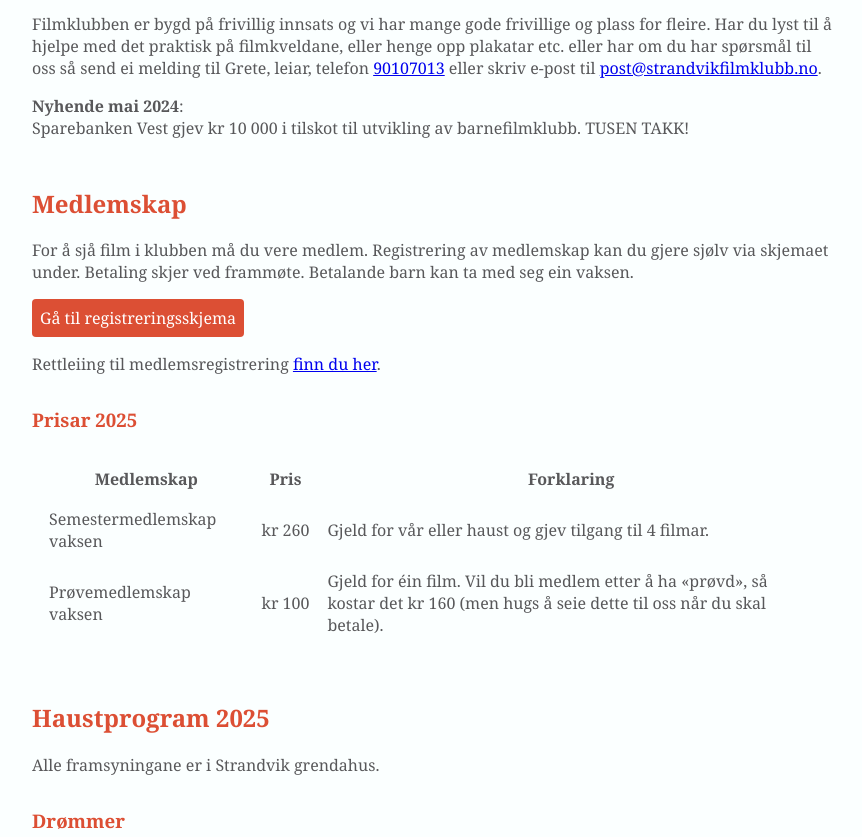
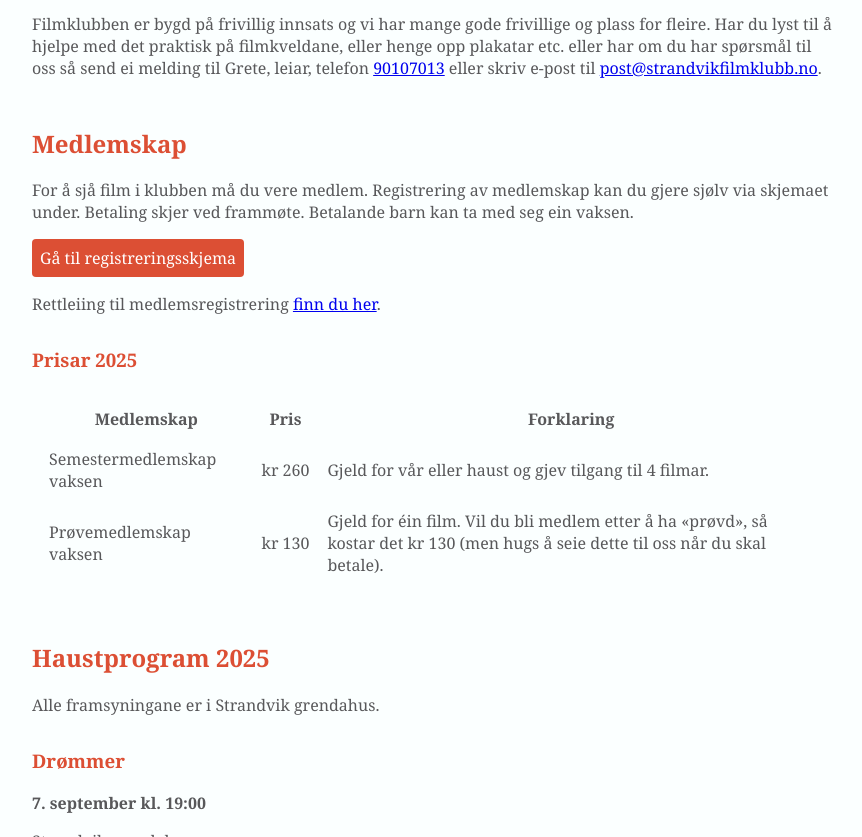
Before and after one commit to draperunner/strandvikfilmklubb, a website built with Parcel: page src/index.html in a window 1280 px wide. Shown: the part 393-1230 px from the top of the page, without its empty margins (208-1070 px from the left). Built offline with nearby package versions, Linux system fonts and the light colour scheme.

Commit message:
Update prices, remove old news

```diff
--- a/src/index.html
+++ b/src/index.html
@@ -80,10 +80,6 @@
           >post@strandvikfilmklubb.no</a
         >.
       </p>
-      <p>
-        <strong>Nyhende mai 2024</strong>:<br />Sparebanken Vest gjev kr 10 000
-        i tilskot til utvikling av barnefilmklubb. TUSEN TAKK!
-      </p>
 
       <h2>Medlemskap</h2>
       <p>
@@ -119,10 +115,10 @@
         </tr>
         <tr>
           <td>Prøvemedlemskap vaksen</td>
-          <td>kr 100</td>
+          <td>kr 130</td>
           <td>
             Gjeld for éin film. Vil du bli medlem etter å ha «prøvd», så kostar
-            det kr 160 (men hugs å seie dette til oss når du skal betale).
+            det kr 130 (men hugs å seie dette til oss når du skal betale).
           </td>
         </tr>
       </table>
```
